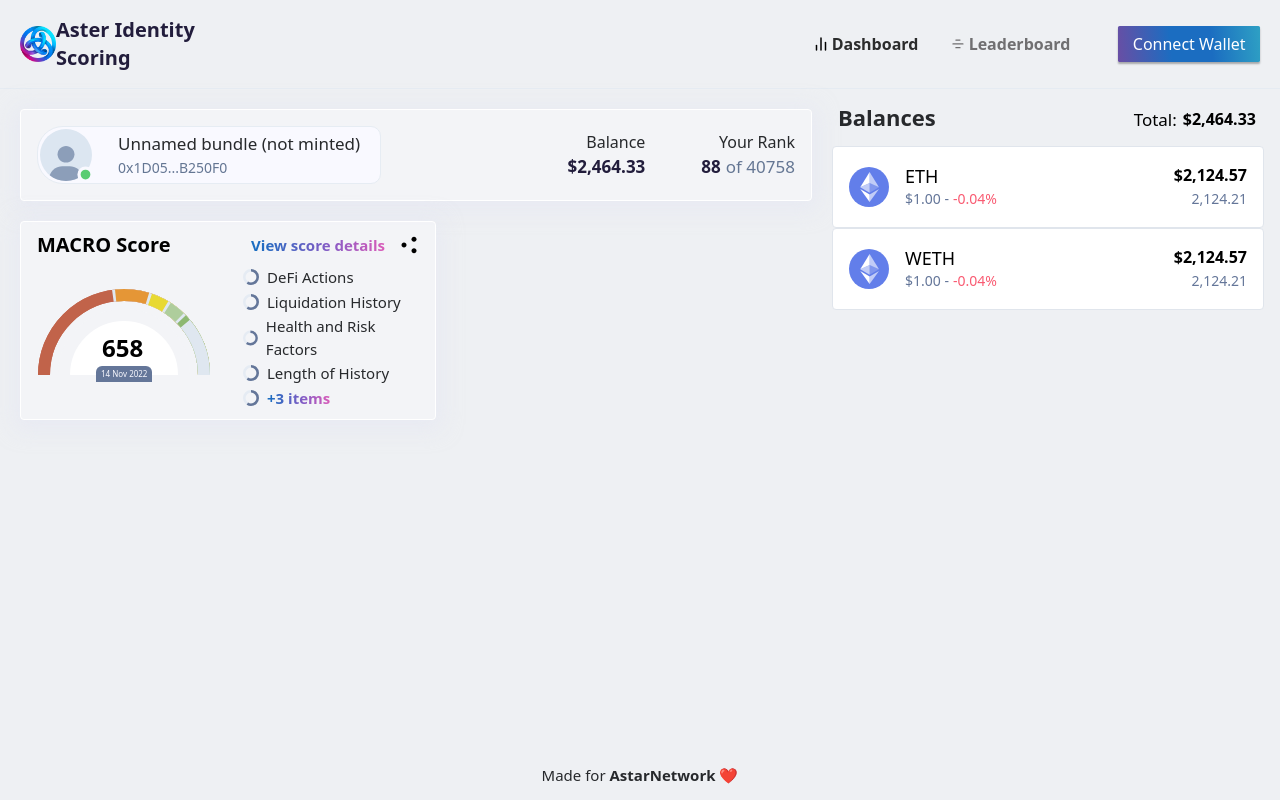
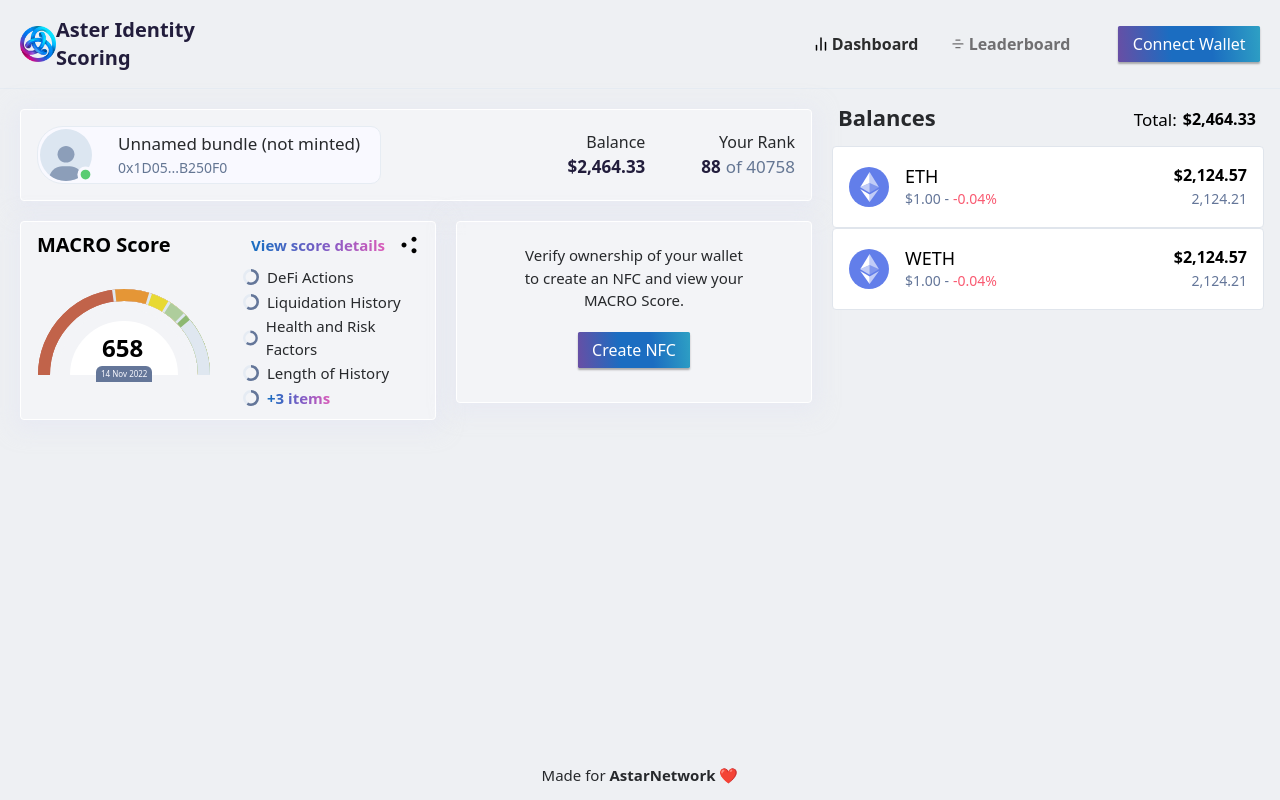
Before and after one commit to 0xlxy/astar-identity-scoring, a React (Create React App) app: page / in a window 1280 px wide. Built offline with nearby package versions, Linux system fonts and the light colour scheme.

Commit message:
add: nfc

```diff
--- /dev/null
+++ b/src/components/Dashboard/CreateNFC.tsx
@@ -0,0 +1,45 @@
+import StyledButtton from '../Buttons/StyledButton'
+
+export default function CreateNFC() {
+  return (
+    <div
+      style={{
+        display: 'flex',
+        width: '100%',
+        justifyContent: 'center',
+        alignItems: 'center',
+        height: 'min-content',
+        backgroundColor: 'rgba(249, 250, 252, 0.4)',
+        boxShadow: 'rgb(228 229 243 / 50%) 0px 4px 20px 6px',
+        border: '1px solid #fff',
+        padding: '22px 16px',
+        margin: '0 20px 20px 0',
+        borderRadius: 4,
+        textAlign: 'center',
+      }}
+    >
+      <div>
+        <p
+          style={{
+            fontSize: 15,
+            color: '#27292C',
+            width: 220,
+          }}
+        >
+          Verify ownership of your wallet to create an NFC and view your MACRO
+          Score.
+        </p>
+        <div
+          style={{
+            margin: '0 auto',
+            width: 'min-content',
+            marginTop: 20,
+            marginBottom: 12,
+          }}
+        >
+          <StyledButtton text='Create NFC' />
+        </div>
+      </div>
+    </div>
+  )
+}
--- a/src/components/Dashboard/index.tsx
+++ b/src/components/Dashboard/index.tsx
@@ -1,5 +1,6 @@
 import { AvatarIcon, ProgressBar, ShareIcon } from "../../icons";
 import BalanceChart from "./BalanceChart";
+import CreateNFC from "./CreateNFC";
 import ScoreMeter from "./ScoreMeter";
 import Navbar from "../Navbar";
 import Footer from "../Footer";
@@ -164,6 +165,7 @@
                 </div>
               </div>
             </div>
+            <CreateNFC />
           </div>
         </div>
         <div style={{ flex: 0.35 }}>
```
